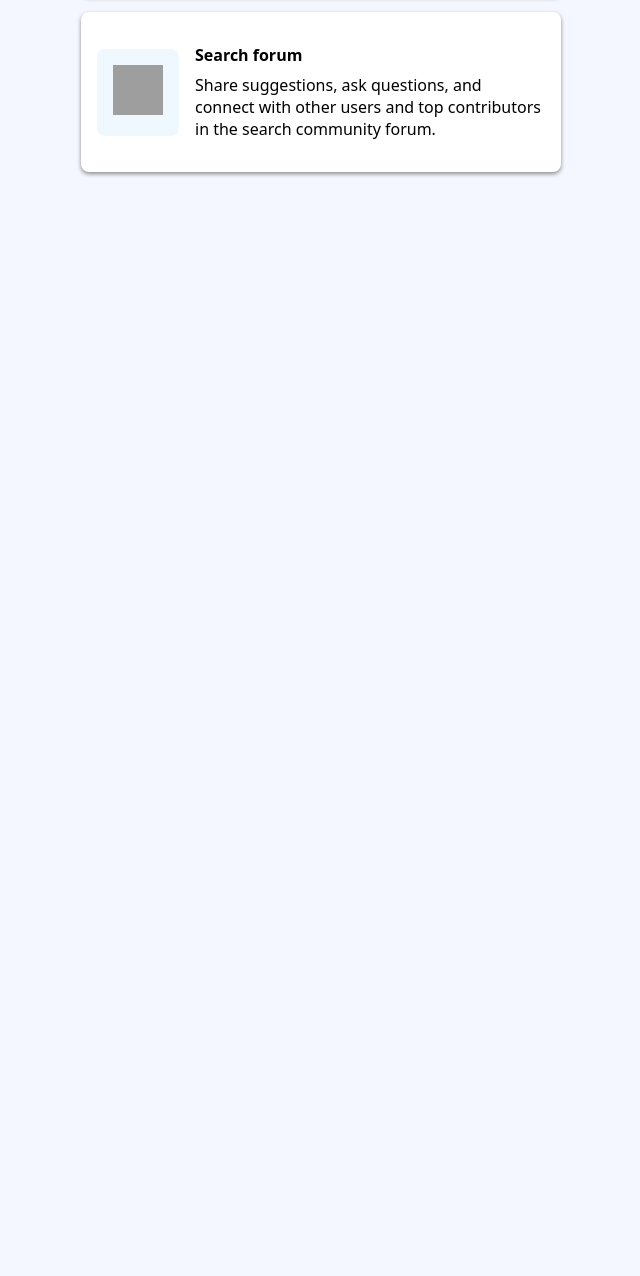
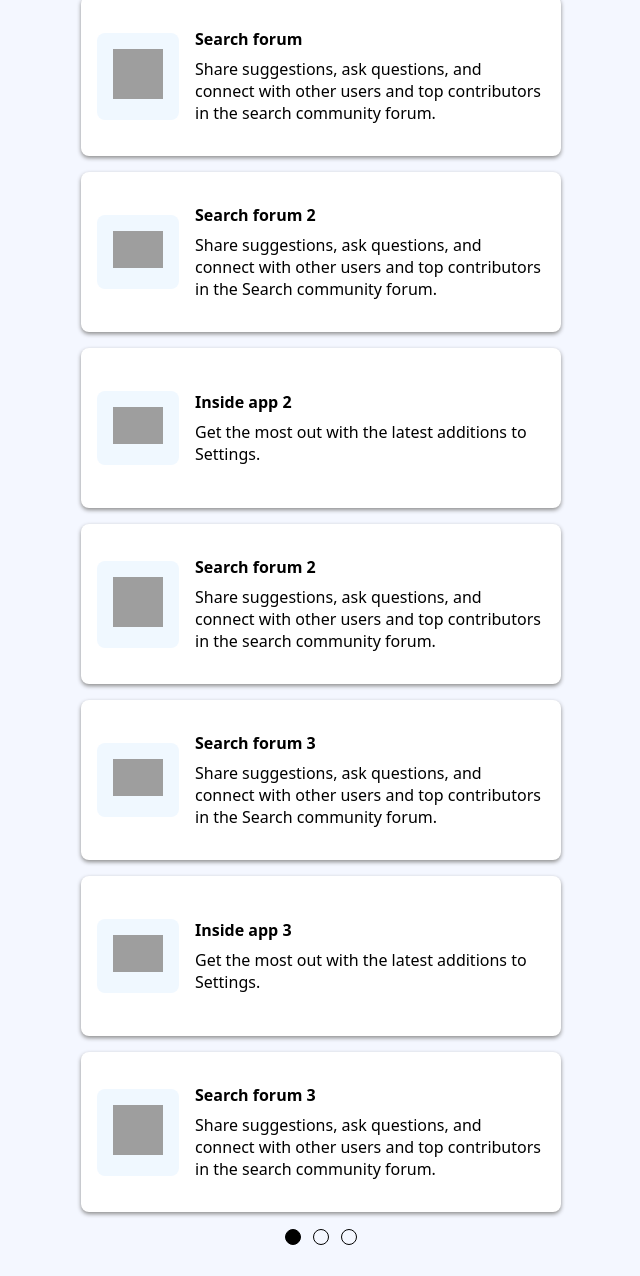
Before and after one commit to bowen-anth/resources-slider, a plain HTML site: page index.html in a window 1280 px wide. Shown: the part 463-1739 px from the top of the page, without its empty margins (319-959 px from the left). Before the commit the page ends 800 px from the top, so only its background shows below. Drawn offline with Linux system fonts and the light colour scheme; grey boxes are pictures that could not be loaded; a script that the page names is missing.

Commit message:
added slide effect

```diff
--- a/index.html
+++ b/index.html
@@ -10,7 +10,7 @@
   <body>
     <h1>Search Educational Resources</h1>
     <!-- Carousel Start -->
-    <div class="card-wrapper">
+    <div class="card-wrapper one">
       <div class="card">
         <div class="left">
           <img
@@ -64,6 +64,123 @@
         </div>
       </div>
     </div>
+    <!-- slide 2 start -->
+    <div class="card-wrapper two">
+      <div class="card">
+        <div class="left">
+          <img
+            class="image"
+            width="50px"
+            height="auto"
+            src="https://img.icons8.com/ios/50/search--v1.png"
+            alt="search--v1"
+          />
+        </div>
+        <div class="right">
+          <p class="title-p">Search forum 2</p>
+          <p class="">
+            Share suggestions, ask questions, and connect with other users and
+            top contributors in the Search community forum.
+          </p>
+        </div>
+      </div>
+      <div class="card">
+        <div class="left">
+          <img
+            class="image"
+            width="50px"
+            height="auto"
+            src="https://img.icons8.com/ios/50/settings-3--v1.png"
+            alt="settings-3--v1"
+          />
+        </div>
+        <div class="right">
+          <p class="title-p">Inside app 2</p>
+          <p class="">
+            Get the most out with the latest additions to Settings.
+          </p>
+        </div>
+      </div>
+      <div class="card">
+        <div class="left">
+          <img
+            width="50"
+            height="50"
+            src="https://img.icons8.com/ios/50/search--v1.png"
+            alt="search--v1"
+          />
+        </div>
+        <div class="right">
+          <p class="title-p">Search forum 2</p>
+          <p class="">
+            Share suggestions, ask questions, and connect with other users and
+            top contributors in the search community forum.
+          </p>
+        </div>
+      </div>
+    </div>
+    <!-- slide 2 end -->
+    <!-- slide 3 start -->
+    <div class="card-wrapper three">
+      <div class="card">
+        <div class="left">
+          <img
+            class="image"
+            width="50px"
+            height="auto"
+            src="https://img.icons8.com/ios/50/search--v1.png"
+            alt="search--v1"
+          />
+        </div>
+        <div class="right">
+          <p class="title-p">Search forum 3</p>
+          <p class="">
+            Share suggestions, ask questions, and connect with other users and
+            top contributors in the Search community forum.
+          </p>
+        </div>
+      </div>
+      <div class="card">
+        <div class="left">
+          <img
+            class="image"
+            width="50px"
+            height="auto"
+            src="https://img.icons8.com/ios/50/settings-3--v1.png"
+            alt="settings-3--v1"
+          />
+        </div>
+        <div class="right">
+          <p class="title-p">Inside app 3</p>
+          <p class="">
+            Get the most out with the latest additions to Settings.
+          </p>
+        </div>
+      </div>
+      <div class="card">
+        <div class="left">
+          <img
+            width="50"
+            height="50"
+            src="https://img.icons8.com/ios/50/search--v1.png"
+            alt="search--v1"
+          />
+        </div>
+        <div class="right">
+          <p class="title-p">Search forum 3</p>
+          <p class="">
+            Share suggestions, ask questions, and connect with other users and
+            top contributors in the search community forum.
+          </p>
+        </div>
+      </div>
+    </div>
+    <!-- slide 3 end -->
     <!-- Carousel End -->
+    <div class="dot-container">
+      <span class="dot dot-1 selected"></span>
+      <span class="dot dot-2"></span>
+      <span class="dot dot-3"></span>
+    </div>
   </body>
 </html>
--- /dev/null
+++ b/index.js
@@ -0,0 +1,32 @@
+const dot = document.querySelectorAll(".dot");
+const dot1 = document.querySelector(".dot-1");
+const dot2 = document.querySelector(".dot-2");
+const dot3 = document.querySelector(".dot-3");
+const cardWrapper1 = document.querySelector(".card-wrapper.one");
+const cardWrapper2 = document.querySelector(".card-wrapper.two");
+const cardWrapper3 = document.querySelector(".card-wrapper.three");
+
+const selectDot = (e) => {
+  dot.forEach((dot) => dot.classList.remove("selected"));
+  e.target.classList.add("selected");
+
+  cardWrapper1.classList.add("hide");
+  cardWrapper2.classList.add("hide");
+  cardWrapper3.classList.add("hide");
+
+  if (e.target.classList.contains("dot-1")) {
+    cardWrapper1.classList.remove("hide");
+  } else if (e.target.classList.contains("dot-2")) {
+    cardWrapper2.classList.remove("hide");
+  } else if (e.target.classList.contains("dot-3")) {
+    cardWrapper3.classList.remove("hide");
+  }
+};
+
+const addListener = () => {
+  dot1.addEventListener("click", selectDot);
+  dot2.addEventListener("click", selectDot);
+  dot3.addEventListener("click", selectDot);
+};
+
+addListener();
--- a/style.css
+++ b/style.css
@@ -18,9 +18,16 @@ h1 {
 .card-wrapper {
   display: flex;
   flex-direction: column;
-  margin: 3em auto;
+  margin: 1em auto;
   justify-content: center;
   gap: 1em;
+  transition: all 0.5s ease;
+  transform: translateX(0);
+}
+
+.card-wrapper.hide {
+  transform: translateX(-100%);
+  height: 0px;
 }
 
 .card {
@@ -50,6 +57,31 @@ h1 {
   font-weight: bold;
 }
 
+.dot-container {
+  margin: 0 auto;
+  text-align: center;
+  height: 3rem;
+  width: 20rem;
+}
+
+.dot {
+  display: inline-block;
+  height: 1rem;
+  width: 1rem;
+  border-radius: 50%;
+  border: 1px solid black;
+  margin: 0 0.25em;
+  cursor: pointer;
+}
+
+.selected {
+  background-color: black;
+}
+
+/* .card-wrapper.two,
+.card-wrapper.three {
+  display: none;
+} */
 /* @media (min-width: 1600px) {
   .card-wrapper {
     flex-direction: row;
```
